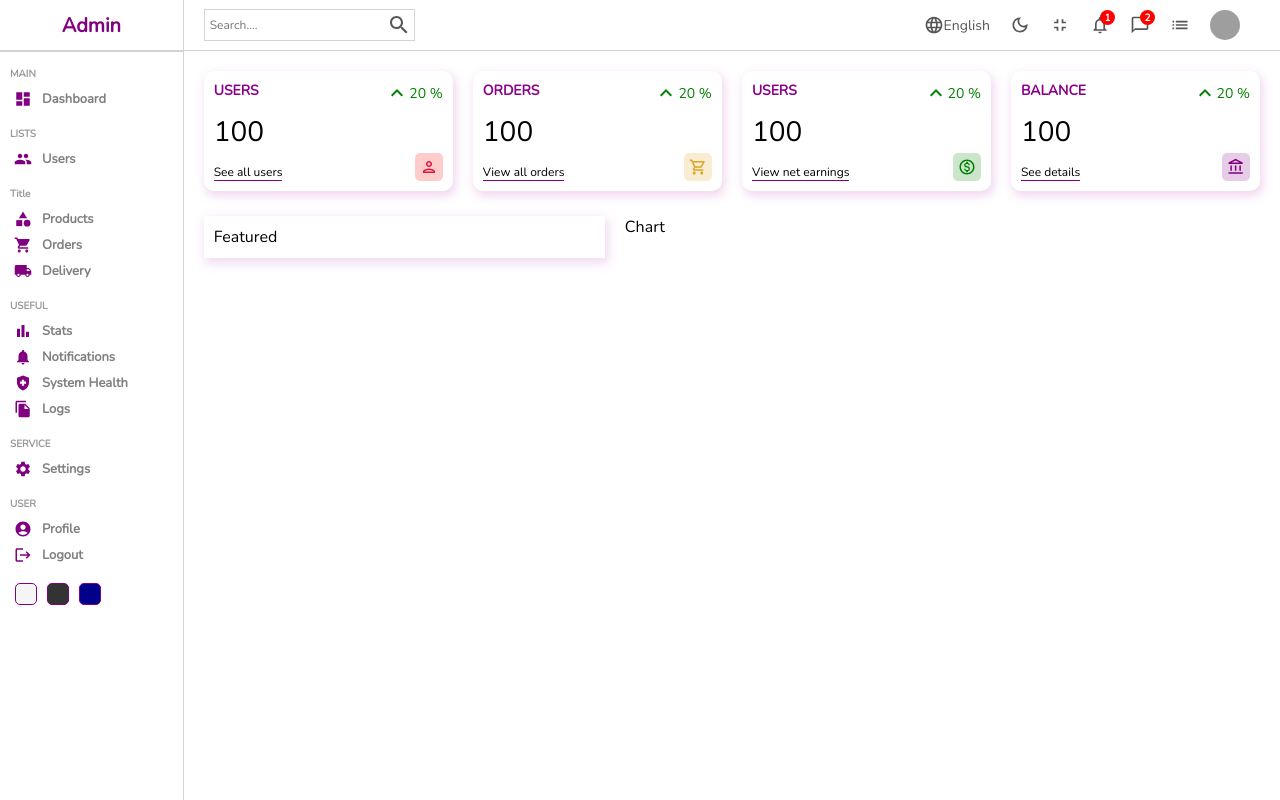
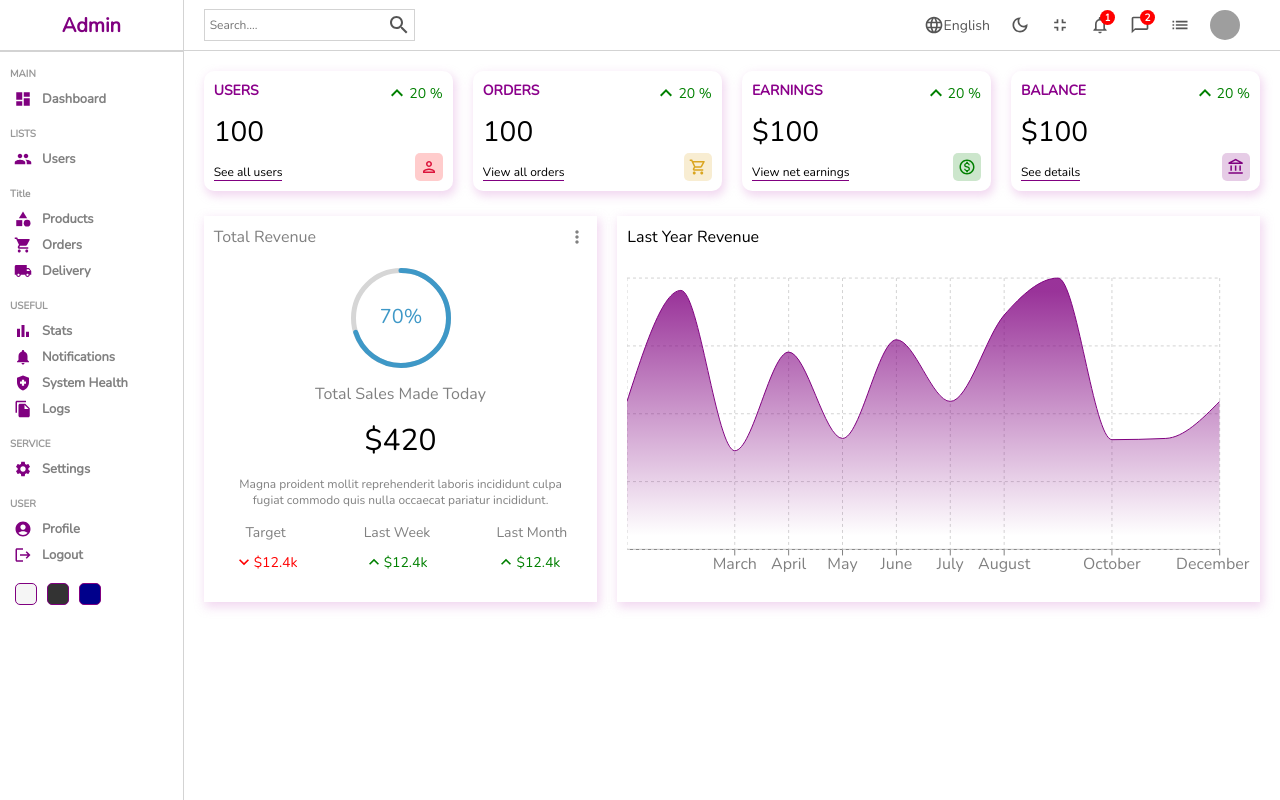
Before and after one commit to siddhima205/React-dashboard, a React (Create React App) app: page / in a window 1280 px wide. Built offline with nearby package versions, Linux system fonts and the light colour scheme; grey boxes are pictures that could not be loaded.

Commit message:
Adding charts

```diff
--- a/package.json
+++ b/package.json
@@ -10,10 +10,13 @@
     "@testing-library/jest-dom": "^5.16.5",
     "@testing-library/react": "^13.3.0",
     "@testing-library/user-event": "^13.5.0",
+    "lorem-ipsum": "^2.0.8",
     "react": "^18.2.0",
+    "react-circular-progressbar": "^2.1.0",
     "react-dom": "^18.2.0",
     "react-router-dom": "^6.3.0",
     "react-scripts": "5.0.1",
+    "recharts": "^2.1.13",
     "sass": "^1.54.4",
     "web-vitals": "^2.1.4"
   },
--- a/src/components/chart/Chart.jsx
+++ b/src/components/chart/Chart.jsx
@@ -1,9 +1,45 @@
 import './chart.scss'
+import { AreaChart, Area, XAxis, YAxis, CartesianGrid, Tooltip, ResponsiveContainer } from 'recharts';
+
+const data = [
+    { name: "January", Total: 1200 },
+    { name: "February", Total: 2100 },
+    { name: "March", Total: 800 },
+    { name: "April", Total: 1600 },
+    { name: "May", Total: 900 },
+    { name: "June", Total: 1700 },
+    { name: "July", Total: 1200 },
+    { name: "August", Total: 1900 },
+    { name: "September", Total: 2200 },
+    { name: "October", Total: 890 },
+    { name: "November", Total: 900 },
+    { name: "December", Total: 1200 },
+];
+
 
 const Chart = () => {
-  return (
-    <div className='chart'>Chart</div>
-  )
+    return (
+        <div className="chart">
+            <div className="title">Last Year Revenue</div>
+            <ResponsiveContainer width="100%" aspect ={2/1}>
+                <AreaChart width={730} height={250} data={data}
+                    margin={{ top: 10, right: 30, left: 0, bottom: 0 }}>
+                    <defs>
+                        <linearGradient id="total" x1="0" y1="0" x2="0" y2="1">
+                            <stop offset="5%" stopColor="purple" stopOpacity={0.8} />
+                            <stop offset="95%" stopColor="purple" stopOpacity={0} />
+                        </linearGradient>
+
+                    </defs>
+                    <XAxis dataKey="name" stroke='gray' />
+
+                    <CartesianGrid strokeDasharray="3 3" className='chartGrid'/>
+                    <Tooltip />
+                    <Area type="monotone" dataKey="Total" stroke="purple" fillOpacity={1} fill="url(#total)" />
+                </AreaChart>
+            </ResponsiveContainer>
+        </div>
+    )
 }
 
 export default Chart
--- a/src/components/chart/chart.scss
+++ b/src/components/chart/chart.scss
@@ -1,3 +1,13 @@
 .chart{
     flex: 5;
+    -webkit-box-shadow:2px 4px 10px 1px rgba(61, 7, 40, 0.47);
+    box-shadow: 2px 4px 10px 1px rgba(219, 152, 216, 0.39);
+    padding: 10px;
+
+    .title{
+        margin-bottom: 20px;
+    }
+    .chartGrid{
+        stroke: lightgray;
+    }
 }
--- a/src/components/featured/Featured.jsx
+++ b/src/components/featured/Featured.jsx
@@ -1,8 +1,49 @@
+import { KeyboardArrowDown, KeyboardArrowUp,MoreVert } from '@mui/icons-material'
+import { CircularProgressbar } from 'react-circular-progressbar'
+import { loremIpsum } from 'lorem-ipsum'
+import "react-circular-progressbar/dist/styles.css"
 import './featured.scss'
 
 const Featured = () => {
   return (
-    <div className='featured'>Featured</div>
+    <div className='featured'>
+    <div className="top">
+        <h1 className="title">Total Revenue</h1>
+        <MoreVert fontSize='small'/>
+    </div>
+    <div className="bottom">
+        <div className="featuredChart">
+            <CircularProgressbar value ={70} text={"70%"} strokeWidth={5} />
+        </div>
+        <p className="title">Total Sales Made Today</p>
+        <p className="amount">$420</p>
+        <p className="desc">{loremIpsum()}</p>
+        <div className="summary">
+            <div className="item">
+                <div className="itemTitle">Target</div>
+                <div className="itemResult negative">
+                    <KeyboardArrowDown fontSize='small' />
+                    <div className="resultAmount">$12.4k </div>
+                </div>
+            </div>
+            <div className="item">
+                <div className="itemTitle">Last Week</div>
+                <div className="itemResult positive">
+                    <KeyboardArrowUp fontSize='small' />
+                    <div className="resultAmount">$12.4k </div>
+                </div>
+            </div>
+            <div className="item">
+                <div className="itemTitle">Last Month</div>
+                <div className="itemResult positive">
+                    <KeyboardArrowUp fontSize='small' />
+                    <div className="resultAmount">$12.4k </div>
+                </div>
+            </div>
+        </div>
+    </div>
+    </div>
+
   )
 }
 
--- a/src/components/featured/featured.scss
+++ b/src/components/featured/featured.scss
@@ -3,4 +3,71 @@
     -webkit-box-shadow:2px 4px 10px 1px rgba(61, 7, 40, 0.47);
     box-shadow: 2px 4px 10px 1px rgba(219, 152, 216, 0.39);
     padding: 10px;
+
+
+    .top{
+        display: flex;
+        align-items: center;
+        justify-content: space-between;
+        color: gray;
+
+
+    .title{
+        font-size: 16px;
+        font-weight: 500;
+    }
+  }
+  .bottom{
+      padding: 20px;
+      display: flex;
+      flex-direction: column;
+      align-items: center;
+      justify-content: center;
+      gap:15px;
+
+      .featuredChart{
+          width: 100px;
+          height: 100px;
+      }
+      .title{
+          font-weight: 500;
+          color: gray;
+
+      }
+      .amount{
+          font-size: 30px;
+      }
+      .desc{
+          font-weight: 300;
+          font-size: 12px;
+          color: gray;
+          text-align: center;
+      }
+      .summary{
+          width: 100%;
+          display: flex;
+          align-items: center;
+          justify-content: space-between;
+      }
+      .item{
+          text-align: center;
+          .itemTitle{
+              font-size: 14px;
+              color: gray;
+          }
+          .itemResult{
+              display: flex;
+              align-items: center;
+              margin-top: 10px;
+              font-size: 14px;
+
+              &.positive{
+                color: green;
+            }
+            &.negative{
+             color: red;
+          }
+        }
+      }
+  }
 }
--- a/src/components/widget/Widget.jsx
+++ b/src/components/widget/Widget.jsx
@@ -1,6 +1,6 @@
 import "./widget.scss"
-import { AccountBalanceOutlined, MonetizationOnOutlined,ShoppingCartOutlined,KeyboardArrowUp,PersonOutlined, SportsRugbySharp } from "@mui/icons-material";
-import { rgbToHex } from "@mui/material";
+import { AccountBalanceOutlined, MonetizationOnOutlined,ShoppingCartOutlined,KeyboardArrowUp,PersonOutlined } from "@mui/icons-material";
+
 
 const Widget = ({type}) => {
     let data;
@@ -33,8 +33,8 @@ switch(type)
         break;
         case "earning":
         data={
-            title:"USERS",
-            isMoney:false,
+            title:"EARNINGS",
+            isMoney:true,
             link:"View net earnings",
             icon:<MonetizationOnOutlined className="icon"
             style={{ color:"green", backgroundColor:"rgba(0,128,0,0.2)",
@@ -45,7 +45,7 @@ switch(type)
         case "balance":
         data={
             title:"BALANCE",
-            isMoney:false,
+            isMoney:true,
             link:"See details",
             icon:<AccountBalanceOutlined className="icon"
             style={{ color:"purple", backgroundColor:"rgba(128,0,128,0.2)",
```
Also changed, not shown: 1 other file (tests, documents, lock files or other folders).
